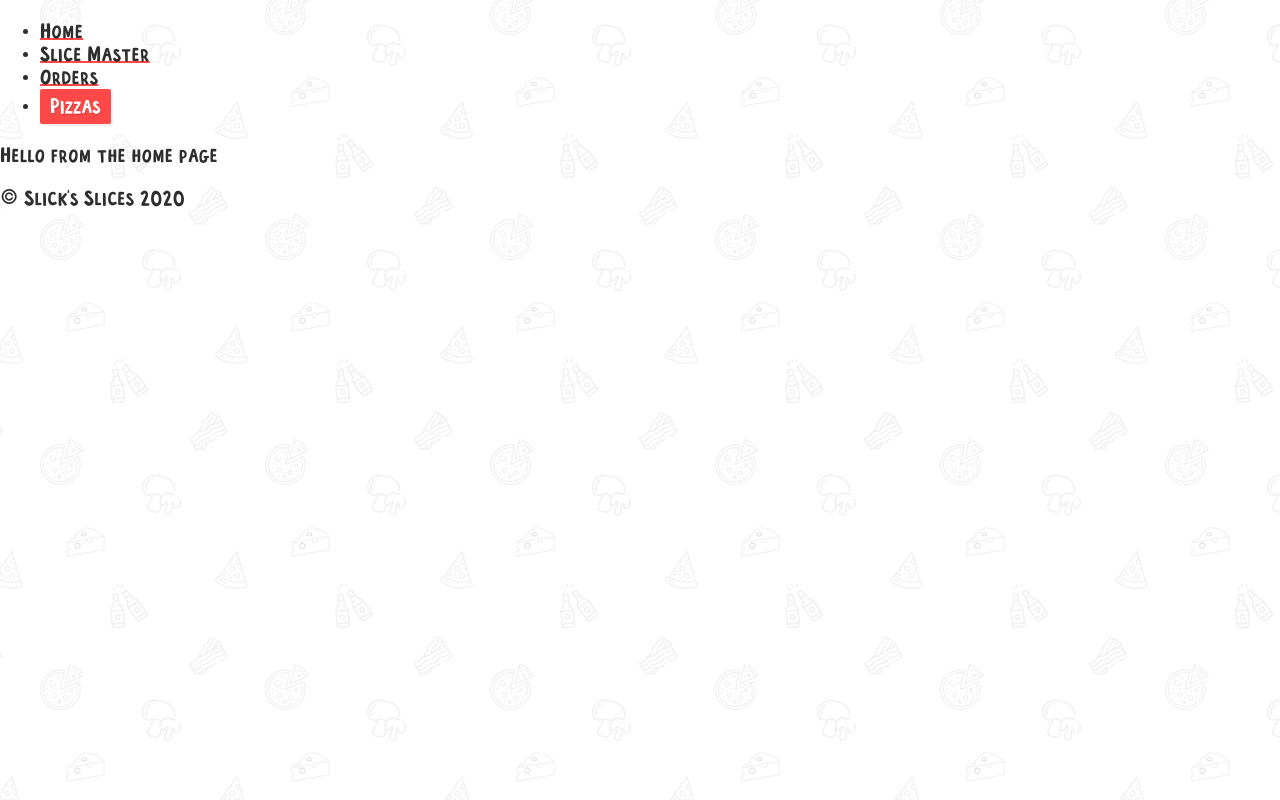
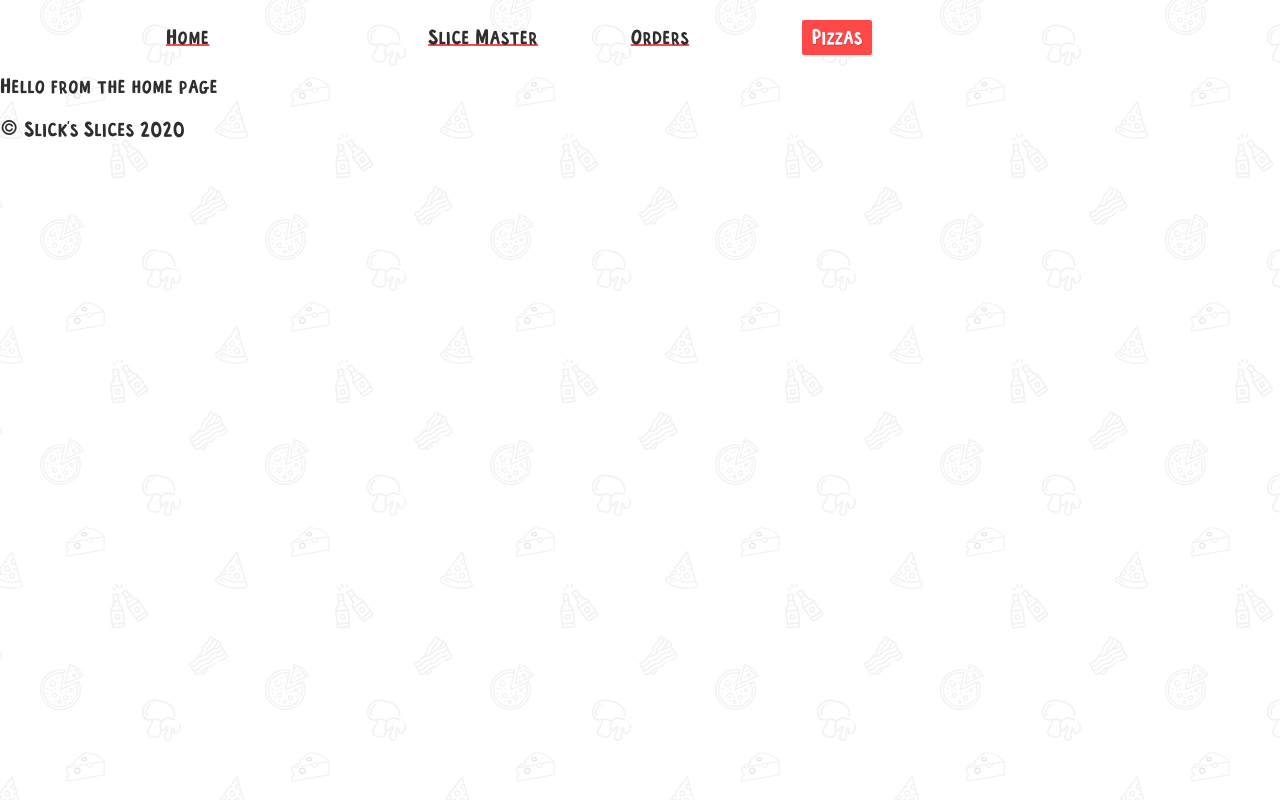
Before and after one commit to ZahraB21/slickslices, a Gatsby site in the folder gatsby/: page / in a window 1280 px wide. Built offline with nearby package versions, Linux system fonts and the light colour scheme; Gatsby itself is replaced by a stand-in of ours.

Commit message:
Styling nav via styled-components

```diff
--- a/gatsby/src/components/Nav.js
+++ b/gatsby/src/components/Nav.js
@@ -1,5 +1,18 @@
 import React from 'react';
 import { Link, navigate } from 'gatsby';
+import Styles from 'styled-components';
+
+const NavStyles = Styles.nav`
+  margin: 0;
+  padding: 0;
+  ul{
+    display: grid;
+    grid-template-columns: 1fr 1fr auto 1fr 1fr;
+    list-style: none;
+    text-align: center;
+    align-items: center;
+  }
+`;
 
 function goToPizzasPage() {
   setTimeout(() => {
@@ -10,7 +23,7 @@ function goToPizzasPage() {
 
 export default function Nav() {
   return (
-    <nav>
+    <NavStyles>
       <ul>
         <li>
           <Link to="/">Home</Link>
@@ -27,6 +40,6 @@ export default function Nav() {
           </button>
         </li>
       </ul>
-    </nav>
+    </NavStyles>
   );
 }
```
